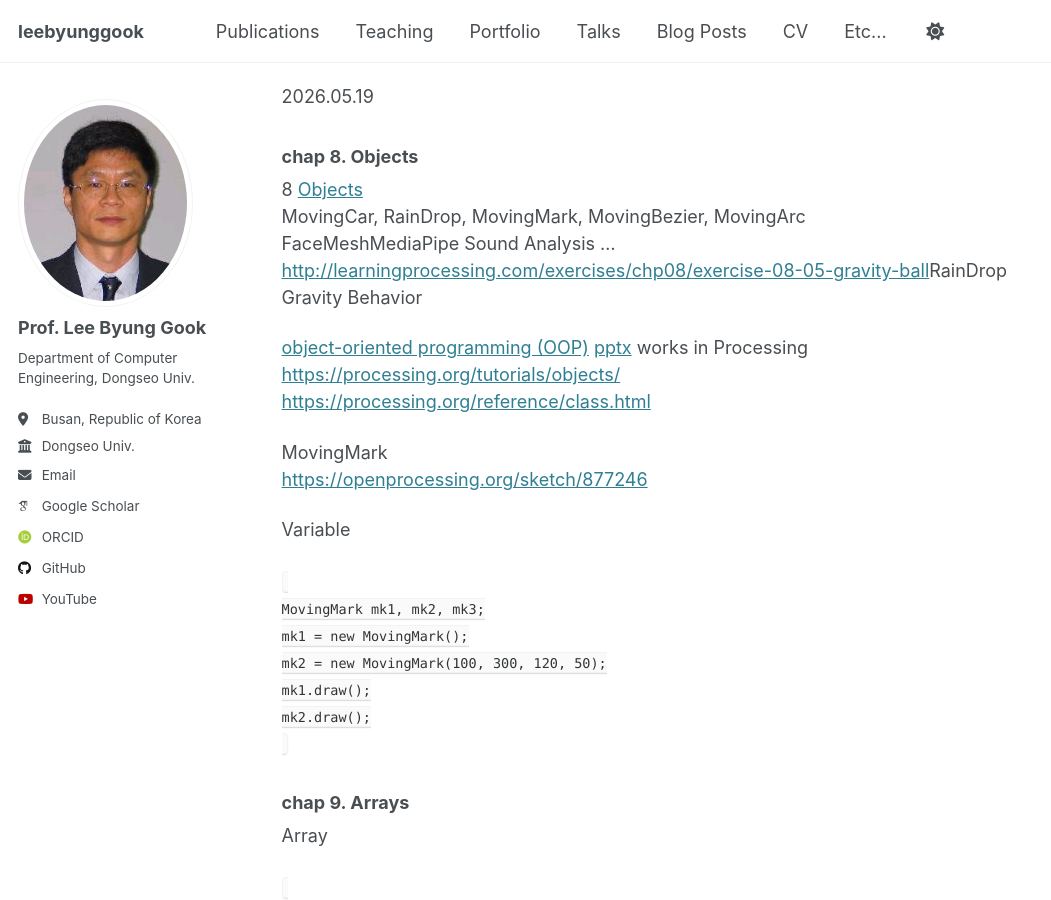
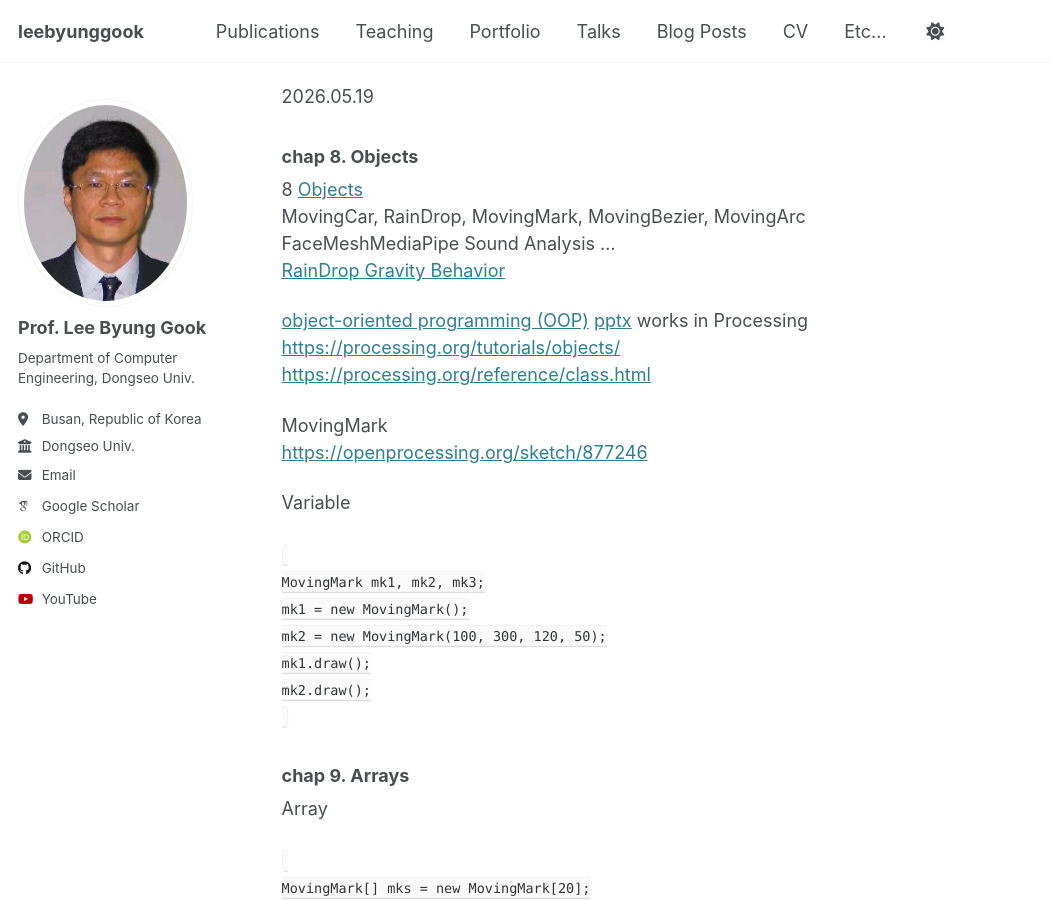
Before and after one commit to leebyunggook/leebyunggook.github.io, a Jekyll site: the page built from _pages/PhysicsProcessing.md, in a window 1280 px wide and 900 px high, scrolled down 2497 px. Shown: the whole window, without its empty margins (0-1051 px from the left). Built offline with Jekyll 4.4.1, drawn with Linux system fonts in a browser that asks for light colours; some web fonts are replaced; our own code applies the rules of GitHub Pages for plain Markdown files; part of the change alters nothing that is shown.

Commit message:
Update PhysicsProcessing.md

```diff
--- a/_pages/PhysicsProcessing.md
+++ b/_pages/PhysicsProcessing.md
@@ -76,7 +76,7 @@ Simple Logo and Pattern
 8 [Objects](http://learningprocessing.com/examples/chp08/example-08-01-singleobject) <br>
 MovingCar, RainDrop, MovingMark, MovingBezier, MovingArc<br>
 FaceMeshMediaPipe Sound Analysis ...<br>
-[http://learningprocessing.com/exercises/chp08/exercise-08-05-gravity-ball](http://learningprocessing.com/exercises/chp08/exercise-08-05-gravity-ball)RainDrop Gravity Behavior<br>
+[RainDrop Gravity Behavior](http://learningprocessing.com/exercises/chp08/exercise-08-05-gravity-ball)<br>
 
 [object-oriented programming (OOP)](./OOP.pdf) [pptx](./OOP.pptx) works in Processing <br>
 [https://processing.org/tutorials/objects/](https://processing.org/tutorials/objects/) <br>
```
